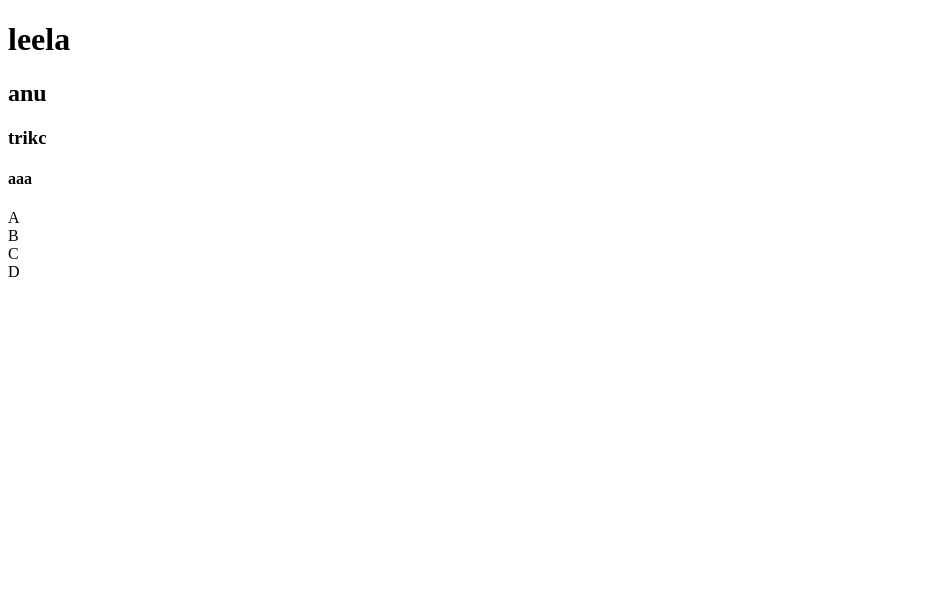
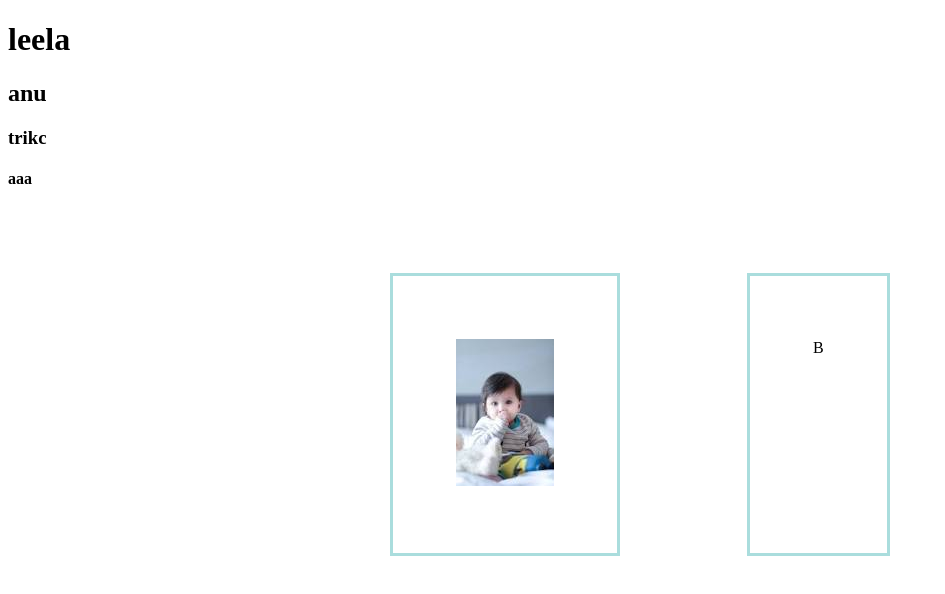
Before and after one commit to 552leela/leelaresume1, a plain HTML site: page index.html in a window 1280 px wide. Shown: the whole page, without its empty margins (0-945 px from the left). Drawn offline with Linux system fonts and the light colour scheme.

Commit message:
committed multiple objects

```diff
--- a/index.html
+++ b/index.html
@@ -3,17 +3,34 @@
   <head>
     <meta charset="utf-8">
     <title></title>
+    <style>
+    .flexparent{
+      display:Flex;
+      flex-direction:row;
+      justify-content: center;
+    }
+    .child1{
+      width:50;
+      margin:5%;
+      padding:5%;
+      border:3px solid #add;
+    }
+      .child2{
+        width:50;
+        margin:5%;
+        padding:5%;
+        border:3px solid #add;
+    }
+  </style>
   </head>
   <body>
     <h1>leela</h1>
     <h2>anu</h2>
     <h3>trikc<h3>
     <h4>aaa</h4>
-<div class="flexparent">
-        <div>A</div>
-        <div>B</div>
-        <div>C</div>
-        <div>D</div>
+    <div class="flexparent">
+      <div class="child1"> <img src="baby.jpeg" alt="baby"></div>
+        <div class="child2">B</div>
       </div>
  </body>
 </html>
```
Also changed, not shown: baby.jpeg (added), 1 other file.
